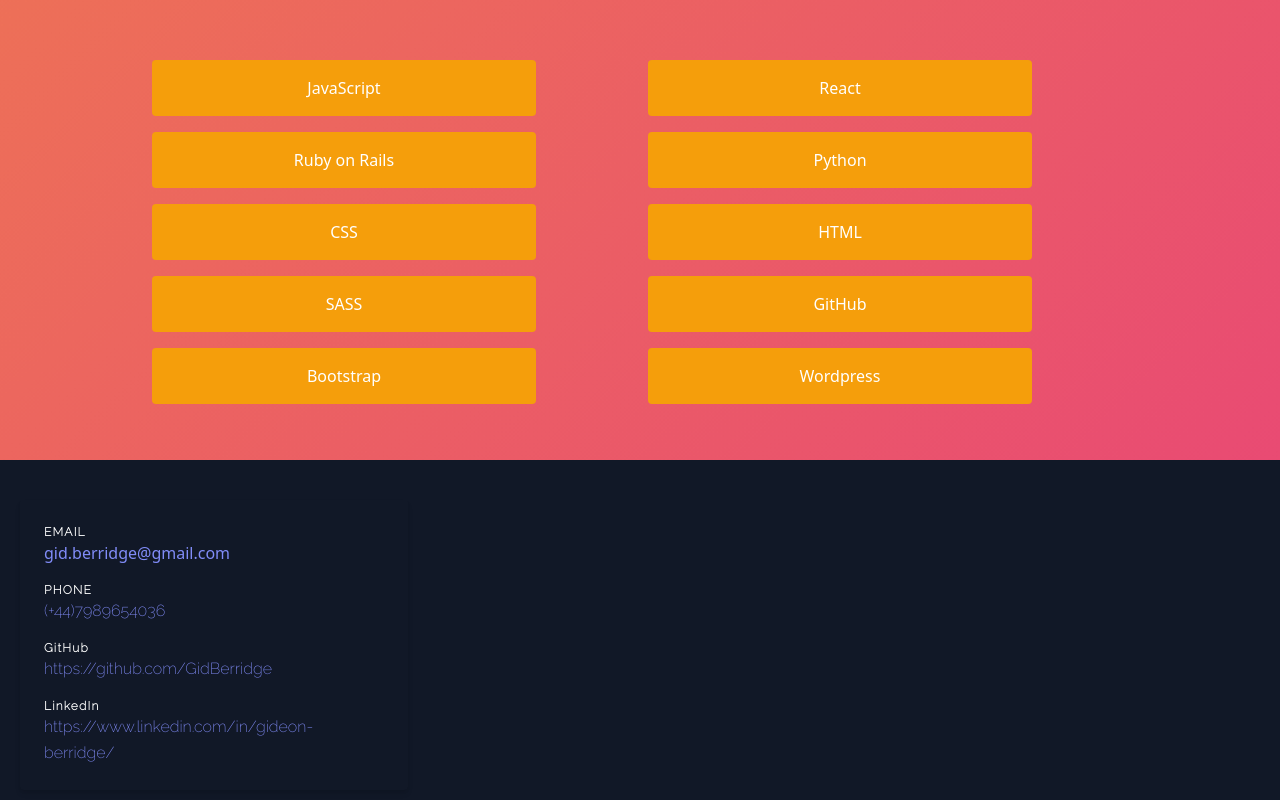
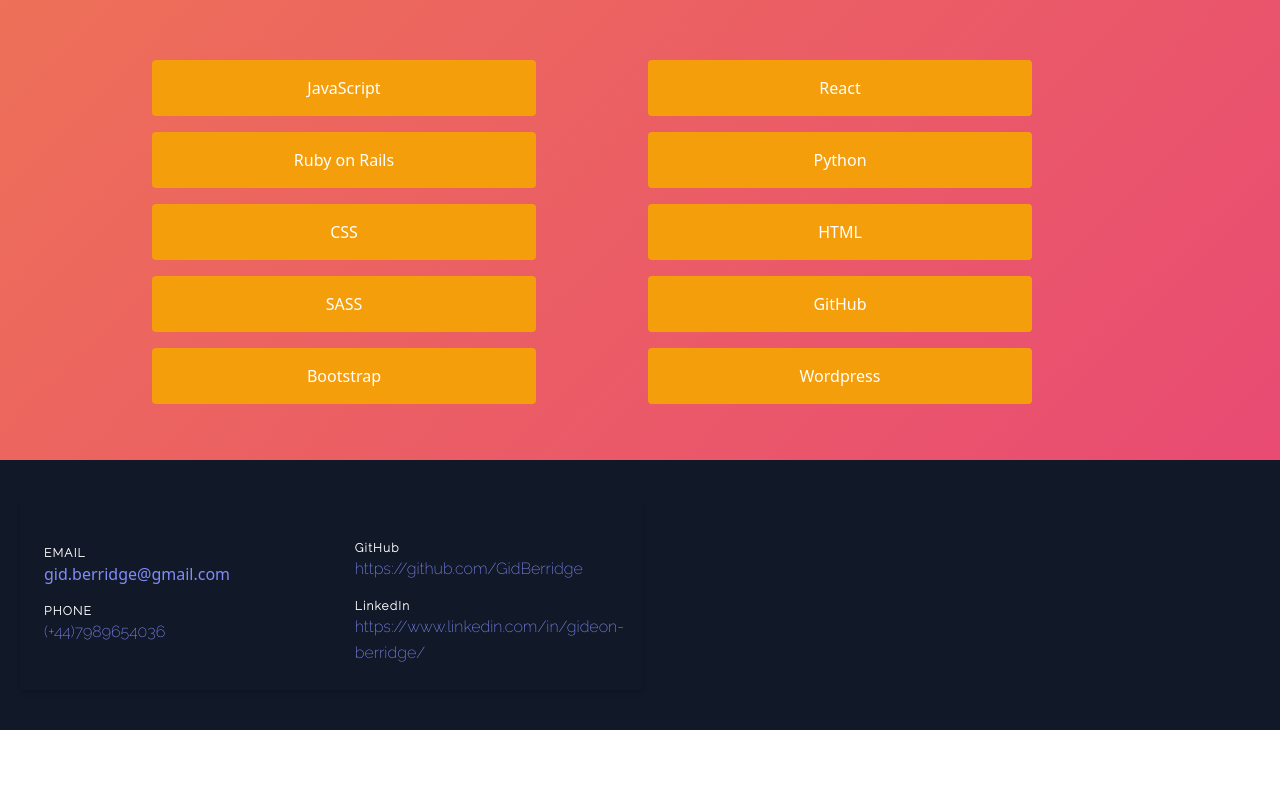
Before and after one commit to GidBerridge/profile2, a React (Create React App) app: page / in a window 1280 px wide. Shown: the part 1336-2136 px from the top of the page. After the commit the page ends 2066 px from the top, so only its background shows below. Built offline with nearby package versions, Linux system fonts and the light colour scheme.

Commit message:
contact grid

```diff
--- a/src/components/Contact.js
+++ b/src/components/Contact.js
@@ -27,7 +27,7 @@
   return (
     <section id="contact" className="relative bg-gray-900">
       <div className="container px-5 py-10 mx-auto flex sm:flex-nowrap flex-wrap">
-      <div className="relative flex flex-wrap items-center py-6 rounded shadow-md">
+        <div className="relative flex flex-wrap items-center py-6 rounded shadow-md  grid-cols-2">
             <div className="lg:w-1/2 px-6 mt-4 lg:mt-0 ">
               <h2 className="title-font font-semibold text-white tracking-widest text-xs">
                 EMAIL
@@ -39,6 +39,9 @@
                 PHONE
               </h2>
               <p className="text-indigo-400 leading-relaxed">(+44)7989654036</p>
+            </div>
+            <div className="lg:w-1/2 px-6 mt-4 lg:mt-0 ">
+
               <h2 className="title-font font-semibold text-white tracking-widest text-xs mt-4">
                 GitHub
               </h2>
```
